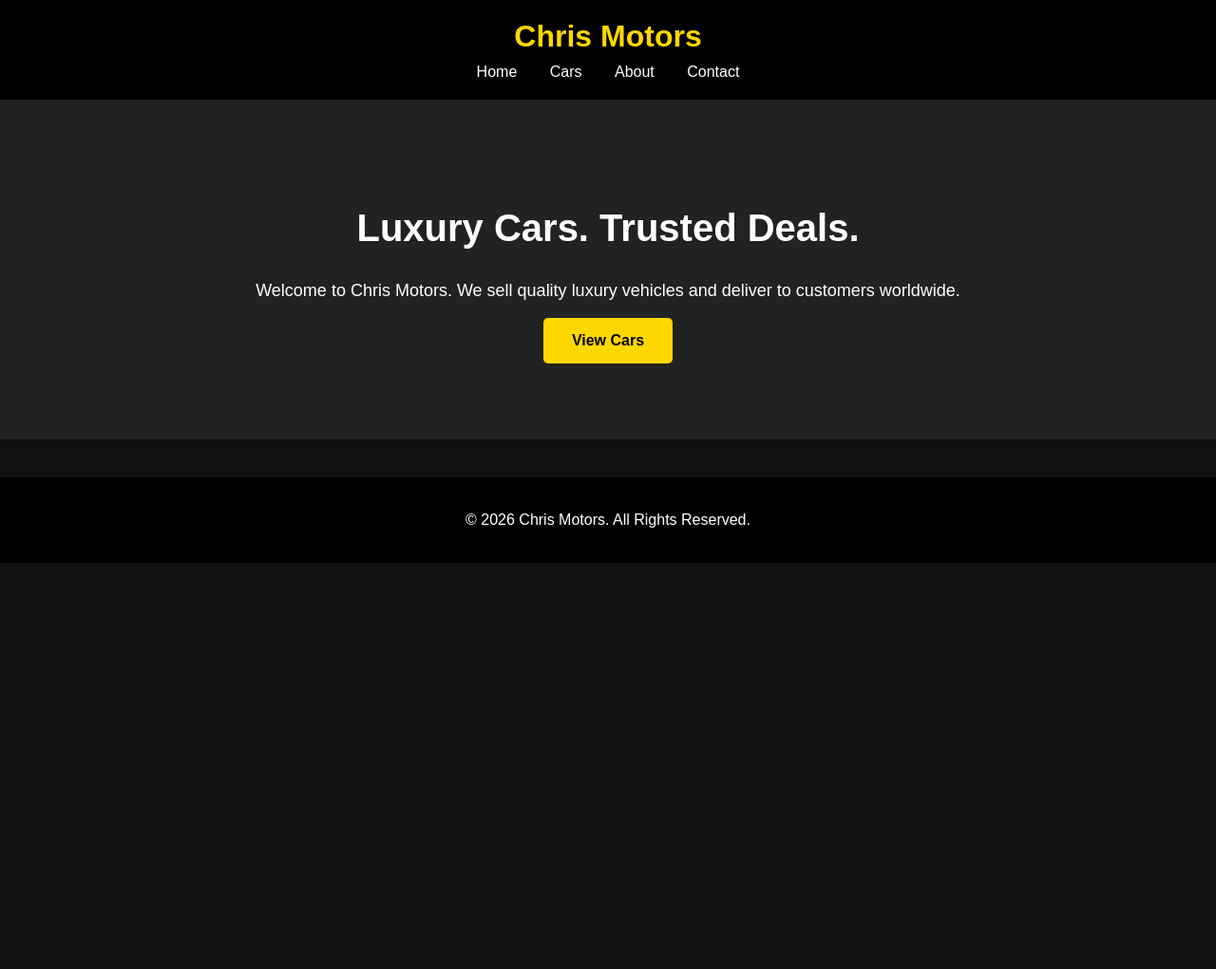
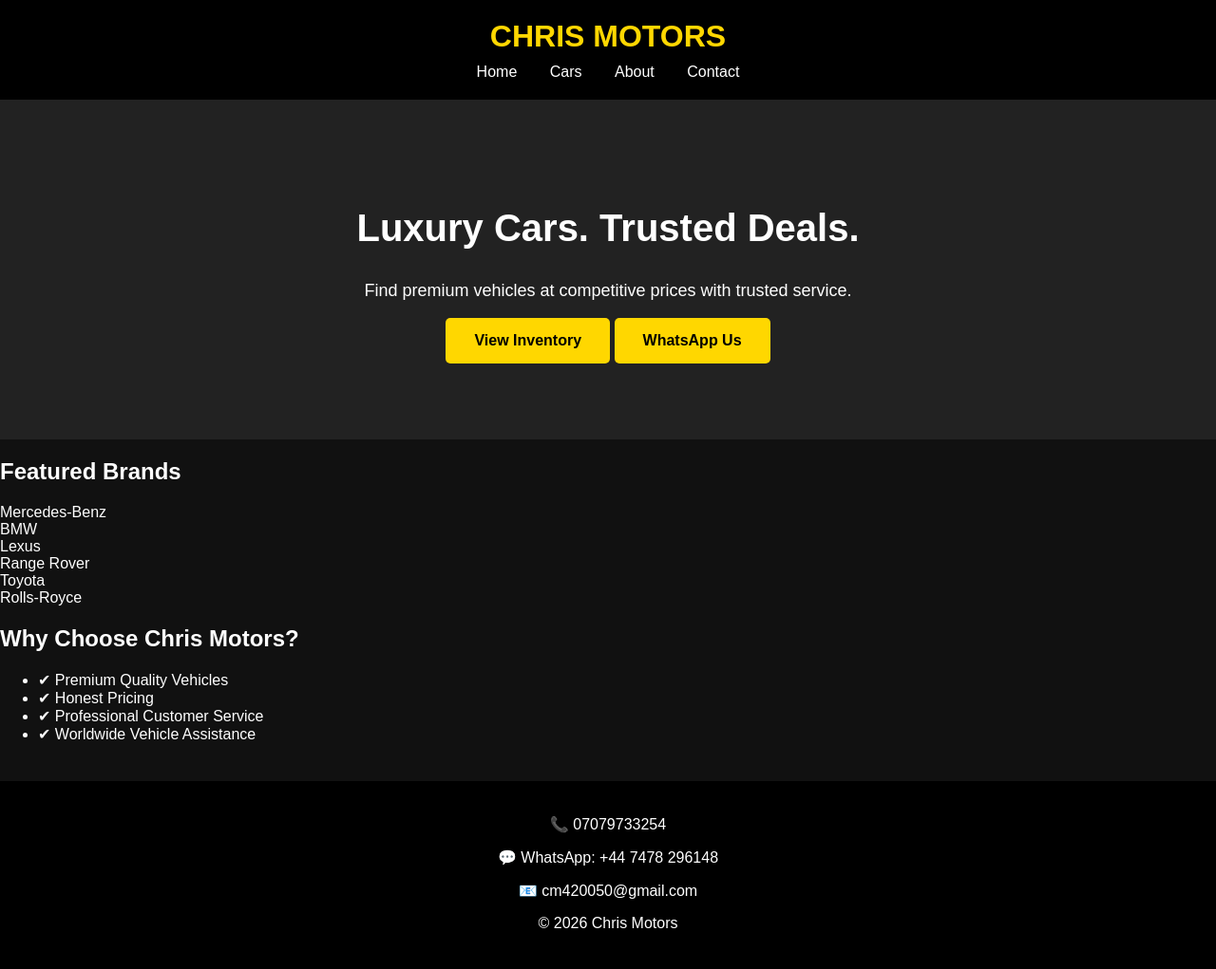
Before and after one commit to cm420050-code/Chrismotor-website-, a plain HTML site: page index.html in a window 1280 px wide. Shown: the top 1021 px of the page at 95% size. Before the commit the page ends 800 px from the top, so only its background shows below. Drawn offline with Linux system fonts and the light colour scheme; files that its build step writes are made by us from their sources.

Commit message:
Update index.html with new content and structure

```diff
--- a/index.html
+++ b/index.html
@@ -1,4 +1,65 @@
+<!DOCTYPE html>
+<html lang="en">
+<head>
+<meta charset="UTF-8">
+<meta name="viewport" content="width=device-width, initial-scale=1.0">
+<title>Chris Motors | Luxury Cars. Trusted Deals.</title>
+<link rel="stylesheet" href="css/style.css">
+</head>
 
+<body>
+
+<header>
+    <h1>CHRIS MOTORS</h1>
+    <nav>
+        <a href="index.html">Home</a>
+        <a href="cars.html">Cars</a>
+        <a href="about.html">About</a>
+        <a href="contact.html">Contact</a>
+    </nav>
+</header>
+
+<section class="hero">
+    <h2>Luxury Cars. Trusted Deals.</h2>
+    <p>Find premium vehicles at competitive prices with trusted service.</p>
+
+    <a href="cars.html" class="btn">View Inventory</a>
+    <a href="https://wa.me/447478296148" class="btn">WhatsApp Us</a>
+</section>
+
+<section>
+    <h2>Featured Brands</h2>
+
+    <div class="brands">
+        <div>Mercedes-Benz</div>
+        <div>BMW</div>
+        <div>Lexus</div>
+        <div>Range Rover</div>
+        <div>Toyota</div>
+        <div>Rolls-Royce</div>
+    </div>
+</section>
+
+<section>
+    <h2>Why Choose Chris Motors?</h2>
+
+    <ul>
+        <li>✔ Premium Quality Vehicles</li>
+        <li>✔ Honest Pricing</li>
+        <li>✔ Professional Customer Service</li>
+        <li>✔ Worldwide Vehicle Assistance</li>
+    </ul>
+</section>
+
+<footer>
+    <p>📞 07079733254</p>
+    <p>💬 WhatsApp: +44 7478 296148</p>
+    <p>📧 cm420050@gmail.com</p>
+    <p>© 2026 Chris Motors</p>
+</footer>
+
+</body>
+</html>
 <!DOCTYPE html>
 <html lang="en">
 <head>
```
